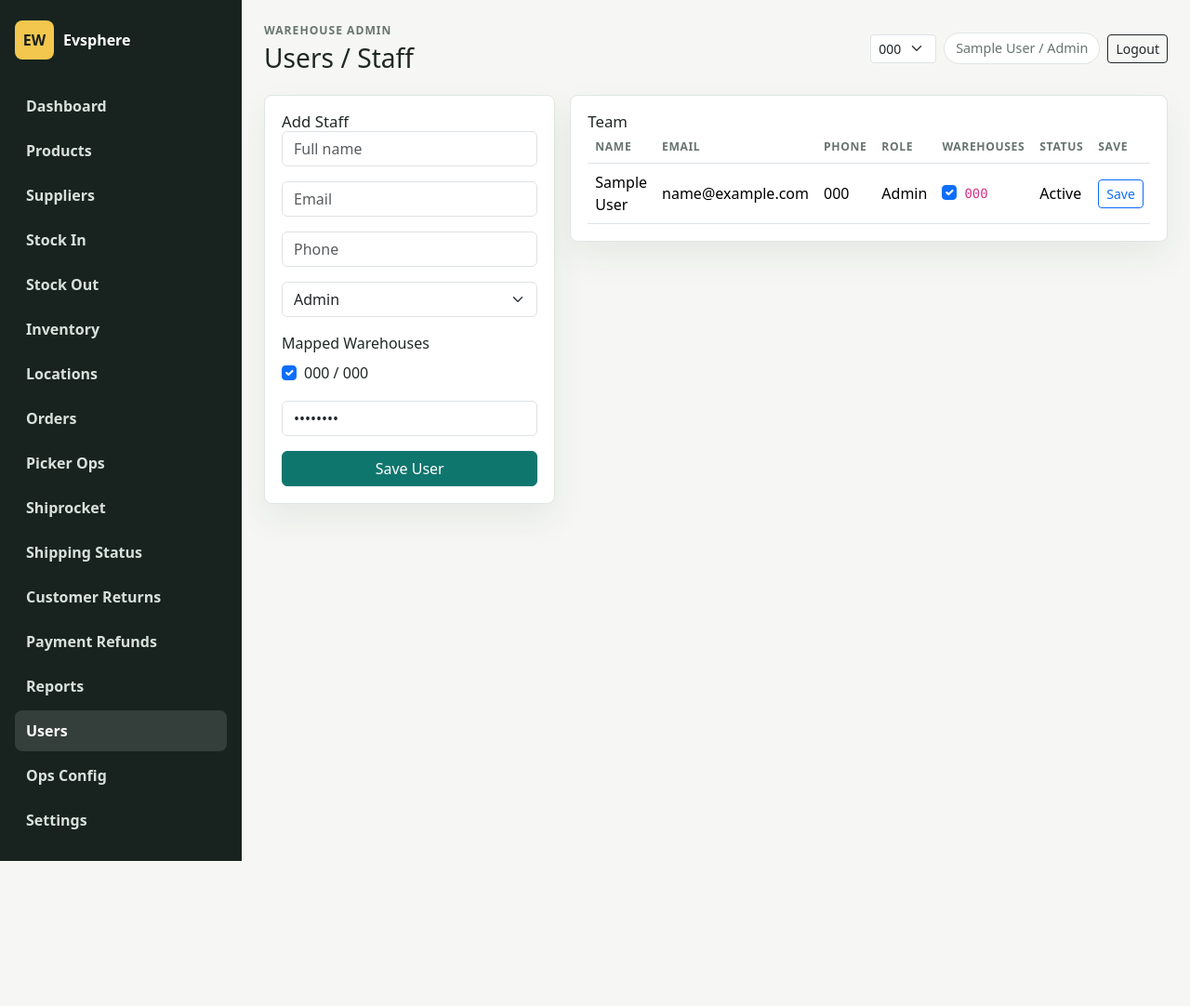
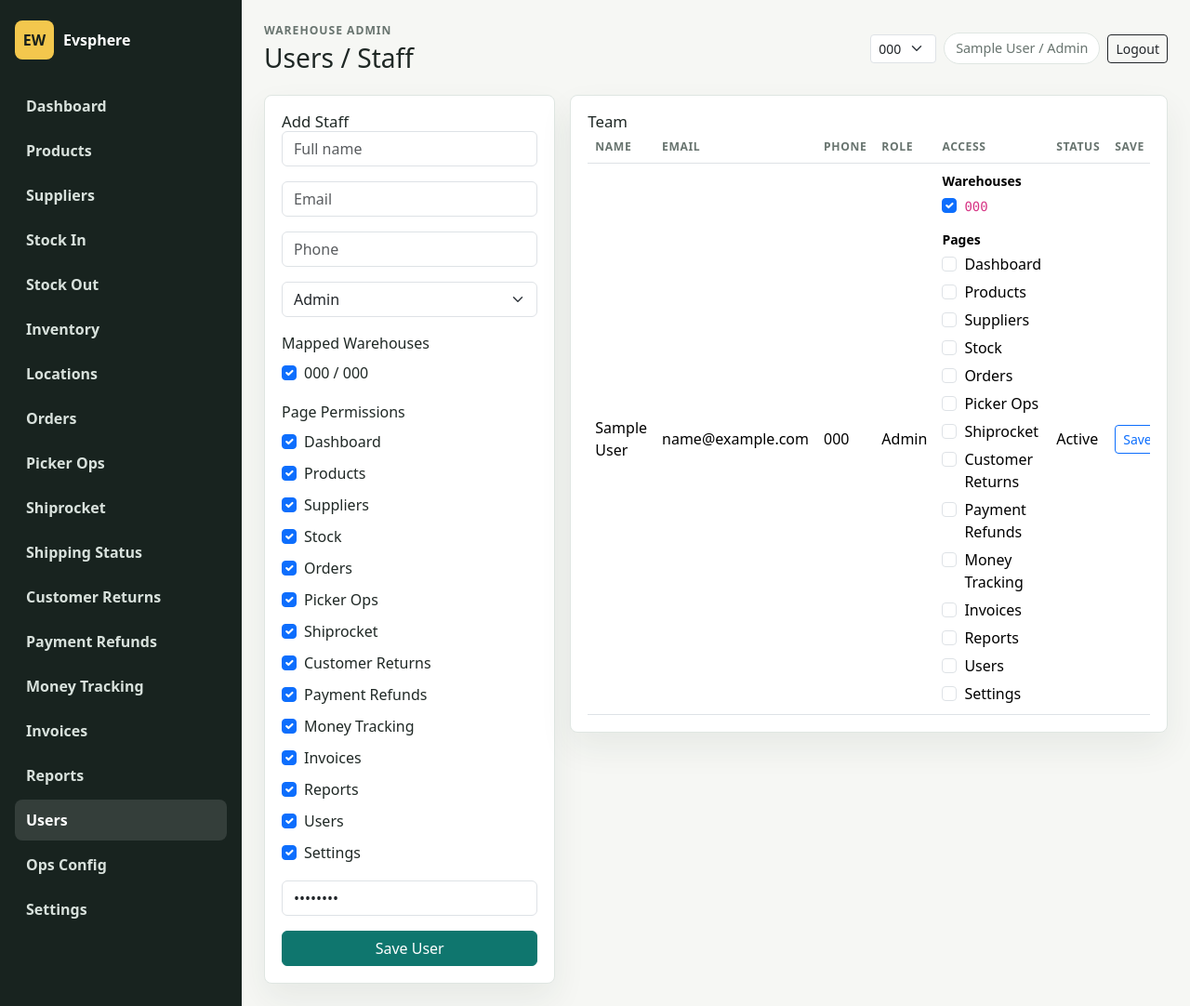
Before and after one commit to sahilalimolla001/wharehouse.evspeare, a Flask app: page /users in a window 1280 px wide. Shown: the whole page at 93% size. Before the commit the page ends 926 px from the top, so only its background shows below. Run offline with Flask 3, Linux system fonts and the light colour scheme; the visitor is signed in with stand-in values (Sample User, id 1); tables that the repository leaves empty hold one stand-in row (values such as "Sample post").

Commit message:
Add finance tracking invoices and page permissions

```diff
--- a/backend-flask/app/routes/__init__.py
+++ b/backend-flask/app/routes/__init__.py
@@ -2,6 +2,7 @@ def register_blueprints(app):
     from .api import api_bp
     from .auth import auth_bp
     from .dashboard import dashboard_bp
+    from .finance import finance_bp
     from .orders import orders_bp
     from .products import products_bp
     from .reports import reports_bp
@@ -14,6 +15,7 @@ def register_blueprints(app):
 
     app.register_blueprint(auth_bp)
     app.register_blueprint(dashboard_bp)
+    app.register_blueprint(finance_bp)
     app.register_blueprint(products_bp)
     app.register_blueprint(suppliers_bp)
     app.register_blueprint(stock_bp)
--- a/backend-flask/app/routes/api.py
+++ b/backend-flask/app/routes/api.py
@@ -14,6 +14,7 @@ from ..models import Barcode, CustomerReturnItem, CustomerReturnOrder, Inventory
 from ..utils.customer_website import notify_product_change
 from ..utils.google_sheets import auto_sync_current_stock_sheet
 from ..utils.google_storage import get_storage_client, upload_product_image
+from ..utils.finance import ensure_invoice, record_money_transaction
 from ..utils.order_payload import order_automation_summary
 from ..utils.payu import PayURefundError, initiate_payu_refund
 from ..utils.picker_ops import auto_assign_order_to_picker, order_bin_analysis, picker_online_from_request, pickable_statuses, product_pick_location
@@ -117,6 +118,7 @@ def api_login():
     user = User.query.filter_by(email=data.get("email", "").strip().lower(), is_active=True).first()
     if not user or not user.check_password(data.get("password", "")):
         return jsonify({"ok": False, "message": "Invalid email or password"}), 401
+    session.permanent = True
     session["user_id"] = user.id
     session["user_role"] = user.role
     return jsonify({"ok": True, "user": serialize_user(user), "token": create_api_token(user)})
@@ -362,6 +364,7 @@ def api_import_order():
     try:
         order, created = create_order_from_integration(data)
         shiprocket = ensure_shiprocket_order(order, user_id=current_api_user_id())
+        ensure_invoice(order, "sale", "issued", payload=data)
         db.session.commit()
         return jsonify({"ok": True, "created": created, "order": serialize_order(order), "shiprocket": shiprocket}), 201 if created else 200
     except (TypeError, ValueError, ShiprocketError) as error:
@@ -376,6 +379,8 @@ def api_import_return():
     try:
         return_order, created = create_return_from_integration(data)
         shiprocket = create_shiprocket_return_for_customer_return(return_order, user_id=current_api_user_id())
+        if return_order.order:
+            ensure_invoice(return_order.order, "return", "return_requested", payload=data)
         db.session.commit()
         return jsonify({"ok": True, "created": created, "return_order": serialize_return_order(return_order), "shiprocket": shiprocket}), 201 if created else 200
     except (TypeError, ValueError, ShiprocketError) as error:
@@ -396,6 +401,7 @@ def api_import_order_cancel():
                 shiprocket_cancel = cancel_shiprocket_order([order.courier_order_id], current_app.config)
             cancel_stock_order = create_cancel_stock_in_order(order, data)
             order.status = "cancelled" if not cancel_stock_order else "cancel_requested"
+            ensure_invoice(order, "cancel", "cancelled", payload=data)
         refund, created = create_refund_from_cancel(data, order)
         log_activity(
             "order_cancel_request",
--- a/backend-flask/app/routes/auth.py
+++ b/backend-flask/app/routes/auth.py
@@ -1,6 +1,7 @@
+import json
 from functools import wraps
 
-from flask import Blueprint, flash, redirect, render_template, request, session, url_for
+from flask import Blueprint, abort, flash, redirect, render_template, request, session, url_for
 
 from ..models import User, Warehouse
 
@@ -30,6 +31,57 @@ def user_has_role(user, *roles):
         return True
     allowed_roles = {role for role in roles if role}
     return user.role == "admin" or user.role in allowed_roles
+
+
+PAGE_PERMISSIONS = {
+    "dashboard": "Dashboard",
+    "products": "Products",
+    "suppliers": "Suppliers",
+    "stock": "Stock",
+    "orders": "Orders",
+    "picker_ops": "Picker Ops",
+    "shiprocket": "Shiprocket",
+    "returns": "Customer Returns",
+    "refunds": "Payment Refunds",
+    "money_tracking": "Money Tracking",
+    "invoices": "Invoices",
+    "reports": "Reports",
+    "users": "Users",
+    "settings": "Settings",
+}
+
+
+def user_page_permissions(user):
+    try:
+        values = json.loads(user.page_permissions or "[]")
+    except (TypeError, json.JSONDecodeError):
+        values = []
+    return set(value for value in values if value in PAGE_PERMISSIONS)
+
+
+def endpoint_permission(endpoint):
+    prefix = (endpoint or "").split(".", 1)[0]
+    if endpoint == "users.picker_ops":
+        return "picker_ops"
+    if endpoint in {"users.settings", "users.ops_config"}:
+        return "settings"
+    if endpoint == "finance.money_tracking":
+        return "money_tracking"
+    if endpoint == "finance.invoices":
+        return "invoices"
+    return prefix if prefix in PAGE_PERMISSIONS else ""
+
+
+def user_can_page(user, endpoint):
+    if not user or user.role == "admin":
+        return bool(user)
+    permission = endpoint_permission(endpoint)
+    if not permission:
+        return True
+    if not user.page_permissions:
+        return True
+    allowed = user_page_permissions(user)
+    return permission in allowed
 
 
 def current_user_can(*roles):
@@ -86,6 +138,9 @@ def role_required(*roles):
             if not user_has_role(user, *roles):
                 flash("You do not have permission to open that page.", "warning")
                 return redirect(url_for("dashboard.dashboard"))
+            if not user_can_page(user, request.endpoint):
+                flash("Page permission approval required.", "warning")
+                abort(403)
             return view(*args, **kwargs)
 
         return wrapped_view
@@ -101,6 +156,8 @@ def inject_current_user():
             "accessible_warehouses": accessible_warehouses,
             "selected_warehouse": selected_warehouse,
             "role_label": lambda role: ROLE_LABELS.get(role, str(role or "").title()),
+            "page_permissions": PAGE_PERMISSIONS,
+            "user_can_page": user_can_page,
         }
 
 
@@ -118,6 +175,7 @@ def login():
         password = request.form.get("password", "")
         user = User.query.filter_by(email=email, is_active=True).first()
         if user and user.check_password(password):
+            session.permanent = True
             session["user_id"] = user.id
             session["user_role"] = user.role
             flash("Welcome back.", "success")
--- a/backend-flask/app/routes/shiprocket.py
+++ b/backend-flask/app/routes/shiprocket.py
@@ -365,7 +365,7 @@ def create_shiprocket_return_for_customer_return(return_order, user_id=None):
     payload = build_shiprocket_payload_for_order(source_order, package)
     payload["order_id"] = return_order.return_number
     payload["comment"] = f"Return for {source_order.order_number}"
-    payload.update(return_payload_fields(payload))
+    payload.update(return_payload_fields(payload, source_order))
     payload["length"] = decimal_payload(package["length"])
     payload["breadth"] = decimal_payload(package["breadth"])
     payload["height"] = decimal_payload(package["height"])
@@ -383,7 +383,7 @@ def create_shiprocket_return_for_customer_return(return_order, user_id=None):
     return {"created": True, "result": result, "summary": summarize_shiprocket_response(result)}
 
 
-def return_payload_fields(forward_payload):
+def return_payload_fields(forward_payload, source_order=None):
     fields = {
         "pickup_customer_name": forward_payload.get("shipping_customer_name") or forward_payload.get("billing_customer_name"),
         "pickup_last_name": forward_payload.get("shipping_last_name") or forward_payload.get("billing_last_name", ""),
@@ -396,7 +396,7 @@ def return_payload_fields(forward_payload):
         "pickup_email": forward_payload.get("shipping_email") or forward_payload.get("billing_email", ""),
         "pickup_phone": forward_payload.get("shipping_phone") or forward_payload.get("billing_phone"),
     }
-    warehouse_id = current_app.config.get("SHIPROCKET_RETURN_WAREHOUSE_ID", "")
+    warehouse_id = current_app.config.get("SHIPROCKET_RETURN_WAREHOUSE_ID", "") or (source_order.warehouse_id if source_order else "")
     if str(warehouse_id).strip():
         fields["return_warehouse_id"] = int(warehouse_id) if str(warehouse_id).isdigit() else warehouse_id
     return fields
--- a/backend-flask/app/routes/users.py
+++ b/backend-flask/app/routes/users.py
@@ -1,3 +1,5 @@
+import json
+
 from flask import Blueprint, current_app, flash, redirect, render_template, request, url_for
 
 from ..extensions import db
@@ -26,6 +28,7 @@ def users():
         warehouse_ids = [int(value) for value in request.form.getlist("warehouse_ids") if value.isdigit()]
         if warehouse_ids:
             user.warehouses = Warehouse.query.filter(Warehouse.id.in_(warehouse_ids)).all()
+        user.page_permissions = json.dumps(request.form.getlist("page_permissions"))
         db.session.add(user)
         db.session.commit()
         flash("Staff user saved.", "success")
@@ -33,7 +36,13 @@ def users():
 
     users_list = User.query.order_by(User.full_name).all()
     warehouses = Warehouse.query.filter_by(is_active=True).order_by(Warehouse.code).all()
-    return render_template("users.html", users=users_list, warehouses=warehouses)
+    user_permissions = {}
+    for user in users_list:
+        try:
+            user_permissions[user.id] = set(json.loads(user.page_permissions or "[]"))
+        except (TypeError, json.JSONDecodeError):
+            user_permissions[user.id] = set()
+    return render_template("users.html", users=users_list, warehouses=warehouses, user_permissions=user_permissions)
 
 
 @users_bp.post("/users/<int:user_id>/warehouses")
@@ -42,6 +51,7 @@ def update_user_warehouses(user_id):
     user = User.query.get_or_404(user_id)
     warehouse_ids = [int(value) for value in request.form.getlist("warehouse_ids") if value.isdigit()]
     user.warehouses = Warehouse.query.filter(Warehouse.id.in_(warehouse_ids)).all() if warehouse_ids else []
+    user.page_permissions = json.dumps(request.form.getlist("page_permissions"))
     db.session.commit()
     flash("User warehouse mapping updated.", "success")
     return redirect(url_for("users.users"))
--- a/backend-flask/app/templates/base.html
+++ b/backend-flask/app/templates/base.html
@@ -15,31 +15,55 @@
           <strong>Evsphere</strong>
         </a>
         <nav class="nav flex-column gap-1">
-          <a class="nav-link {% if request.endpoint == 'dashboard.dashboard' %}active{% endif %}" href="{{ url_for('dashboard.dashboard') }}">Dashboard</a>
-          <a class="nav-link {% if request.endpoint in ['products.products', 'products.product_form'] %}active{% endif %}" href="{{ url_for('products.products') }}">Products</a>
-          {% if current_user_can("manager") %}
+          {% if user_can_page(current_user, 'dashboard.dashboard') %}
+            <a class="nav-link {% if request.endpoint == 'dashboard.dashboard' %}active{% endif %}" href="{{ url_for('dashboard.dashboard') }}">Dashboard</a>
+          {% endif %}
+          {% if user_can_page(current_user, 'products.products') %}
+            <a class="nav-link {% if request.endpoint in ['products.products', 'products.product_form'] %}active{% endif %}" href="{{ url_for('products.products') }}">Products</a>
+          {% endif %}
+          {% if current_user_can("manager") and user_can_page(current_user, 'suppliers.suppliers') %}
             <a class="nav-link {% if request.endpoint in ['suppliers.suppliers', 'suppliers.add_supplier'] %}active{% endif %}" href="{{ url_for('suppliers.suppliers') }}">Suppliers</a>
           {% endif %}
-          {% if current_user_can("manager", "staff") %}
+          {% if current_user_can("manager", "staff") and user_can_page(current_user, 'stock.stock_in') %}
             <a class="nav-link {% if request.endpoint == 'stock.stock_in' %}active{% endif %}" href="{{ url_for('stock.stock_in') }}">Stock In</a>
             <a class="nav-link {% if request.endpoint == 'stock.stock_out' %}active{% endif %}" href="{{ url_for('stock.stock_out') }}">Stock Out</a>
           {% endif %}
-          <a class="nav-link {% if request.endpoint == 'stock.inventory' %}active{% endif %}" href="{{ url_for('stock.inventory') }}">Inventory</a>
-          <a class="nav-link {% if request.endpoint in ['stock.warehouse_locations', 'stock.add_location'] %}active{% endif %}" href="{{ url_for('stock.warehouse_locations') }}">Locations</a>
-          <a class="nav-link {% if request.endpoint in ['orders.orders', 'orders.add_order', 'orders.order_detail'] %}active{% endif %}" href="{{ url_for('orders.orders') }}">Orders</a>
-          {% if current_user_can("manager", "staff") %}
+          {% if user_can_page(current_user, 'stock.inventory') %}
+            <a class="nav-link {% if request.endpoint == 'stock.inventory' %}active{% endif %}" href="{{ url_for('stock.inventory') }}">Inventory</a>
+            <a class="nav-link {% if request.endpoint in ['stock.warehouse_locations', 'stock.add_location'] %}active{% endif %}" href="{{ url_for('stock.warehouse_locations') }}">Locations</a>
+          {% endif %}
+          {% if user_can_page(current_user, 'orders.orders') %}
+            <a class="nav-link {% if request.endpoint in ['orders.orders', 'orders.add_order', 'orders.order_detail'] %}active{% endif %}" href="{{ url_for('orders.orders') }}">Orders</a>
+          {% endif %}
+          {% if current_user_can("manager", "staff") and user_can_page(current_user, 'users.picker_ops') %}
             <a class="nav-link {% if request.endpoint == 'users.picker_ops' %}active{% endif %}" href="{{ url_for('users.picker_ops') }}">Picker Ops</a>
+          {% endif %}
+          {% if current_user_can("manager", "staff") and user_can_page(current_user, 'shiprocket.create_order') %}
             <a class="nav-link {% if request.endpoint == 'shiprocket.create_order' %}active{% endif %}" href="{{ url_for('shiprocket.create_order') }}">Shiprocket</a>
             <a class="nav-link {% if request.endpoint in ['shiprocket.shipping_status', 'shiprocket.webhook_updates'] %}active{% endif %}" href="{{ url_for('shiprocket.shipping_status') }}">Shipping Status</a>
+          {% endif %}
+          {% if current_user_can("manager", "staff") and user_can_page(current_user, 'returns.customer_returns') %}
             <a class="nav-link {% if request.endpoint and request.endpoint.startswith('returns.') %}active{% endif %}" href="{{ url_for('returns.customer_returns') }}">Customer Returns</a>
+          {% endif %}
+          {% if current_user_can("manager", "staff") and user_can_page(current_user, 'refunds.payment_refunds') %}
             <a class="nav-link {% if request.endpoint and request.endpoint.startswith('refunds.') %}active{% endif %}" href="{{ url_for('refunds.payment_refunds') }}">Payment Refunds</a>
           {% endif %}
-          {% if current_user_can("manager") %}
+          {% if current_user_can("manager", "staff") and user_can_page(current_user, 'finance.money_tracking') %}
+            <a class="nav-link {% if request.endpoint == 'finance.money_tracking' %}active{% endif %}" href="{{ url_for('finance.money_tracking') }}">Money Tracking</a>
+          {% endif %}
+          {% if current_user_can("manager", "staff") and user_can_page(current_user, 'finance.invoices') %}
+            <a class="nav-link {% if request.endpoint == 'finance.invoices' %}active{% endif %}" href="{{ url_for('finance.invoices') }}">Invoices</a>
+          {% endif %}
+          {% if current_user_can("manager") and user_can_page(current_user, 'reports.reports') %}
             <a class="nav-link {% if request.endpoint == 'reports.reports' %}active{% endif %}" href="{{ url_for('reports.reports') }}">Reports</a>
           {% endif %}
-          {% if current_user_can("admin") %}
+          {% if current_user_can("admin") and user_can_page(current_user, 'users.users') %}
             <a class="nav-link {% if request.endpoint == 'users.users' %}active{% endif %}" href="{{ url_for('users.users') }}">Users</a>
+          {% endif %}
+          {% if current_user_can("admin") and user_can_page(current_user, 'users.ops_config') %}
             <a class="nav-link {% if request.endpoint == 'users.ops_config' %}active{% endif %}" href="{{ url_for('users.ops_config') }}">Ops Config</a>
+          {% endif %}
+          {% if current_user_can("admin") and user_can_page(current_user, 'users.settings') %}
             <a class="nav-link {% if request.endpoint == 'users.settings' %}active{% endif %}" href="{{ url_for('users.settings') }}">Settings</a>
           {% endif %}
         </nav>
--- a/backend-flask/app/templates/users.html
+++ b/backend-flask/app/templates/users.html
@@ -30,6 +30,17 @@
               {% endfor %}
             </div>
           </div>
+          <div>
+            <label class="form-label">Page Permissions</label>
+            <div class="d-grid gap-2">
+              {% for key, label in page_permissions.items() %}
+                <label class="form-check">
+                  <input class="form-check-input" type="checkbox" name="page_permissions" value="{{ key }}" checked>
+                  <span class="form-check-label">{{ label }}</span>
+                </label>
+              {% endfor %}
+            </div>
+          </div>
           <input class="form-control" name="password" type="password" placeholder="Password" value="staff123">
           <button class="btn btn-primary" type="submit">Save User</button>
         </form>
@@ -40,7 +51,7 @@
         <h2>Team</h2>
         <div class="table-responsive">
           <table class="table align-middle">
-            <thead><tr><th>Name</th><th>Email</th><th>Phone</th><th>Role</th><th>Warehouses</th><th>Status</th><th>Save</th></tr></thead>
+            <thead><tr><th>Name</th><th>Email</th><th>Phone</th><th>Role</th><th>Access</th><th>Status</th><th>Save</th></tr></thead>
             <tbody>
               {% for user in users %}
                 <tr>
@@ -51,10 +62,19 @@
                   <td>
                     <form id="warehouse-map-{{ user.id }}" method="post" action="{{ url_for('users.update_user_warehouses', user_id=user.id) }}" class="d-grid gap-1">
                       <input type="hidden" name="_csrf_token" value="{{ csrf_token() }}">
+                      <strong class="small">Warehouses</strong>
                       {% for warehouse in warehouses %}
                         <label class="form-check">
                           <input class="form-check-input" type="checkbox" name="warehouse_ids" value="{{ warehouse.id }}" {% if warehouse in user.warehouses %}checked{% endif %}>
                           <span class="form-check-label"><code>{{ warehouse.code }}</code></span>
+                        </label>
+                      {% endfor %}
+                      <strong class="small mt-2">Pages</strong>
+                      {% set allowed_pages = user_permissions.get(user.id, []) %}
+                      {% for key, label in page_permissions.items() %}
+                        <label class="form-check">
+                          <input class="form-check-input" type="checkbox" name="page_permissions" value="{{ key }}" {% if key in allowed_pages or not user.page_permissions %}checked{% endif %}>
+                          <span class="form-check-label">{{ label }}</span>
                         </label>
                       {% endfor %}
                     </form>
--- a/backend-flask/config.py
+++ b/backend-flask/config.py
@@ -68,7 +68,7 @@ class Config:
     SESSION_COOKIE_SECURE = env_bool("SESSION_COOKIE_SECURE", IS_PRODUCTION)
     SESSION_COOKIE_SAMESITE = os.getenv("SESSION_COOKIE_SAMESITE", "None" if IS_PRODUCTION else "Lax")
     SESSION_REFRESH_EACH_REQUEST = True
-    PERMANENT_SESSION_LIFETIME = timedelta(hours=env_int("SESSION_LIFETIME_HOURS", 12))
+    PERMANENT_SESSION_LIFETIME = timedelta(hours=env_int("SESSION_LIFETIME_HOURS", 24))
     PREFERRED_URL_SCHEME = "https" if IS_PRODUCTION else "http"
     TRUST_PROXY_HEADERS = env_bool("TRUST_PROXY_HEADERS", IS_PRODUCTION)
     API_ALLOWED_ORIGINS = env_list("API_ALLOWED_ORIGINS")
```
Also changed, not shown: backend-flask/app/models.py (+44 -0 lines), backend-flask/app/routes/finance.py (added, +21 -0 lines), backend-flask/app/routes/refunds.py (+13 -0 lines), backend-flask/app/templates/invoices.html (added, +27 -0 lines), backend-flask/app/templates/money_tracking.html (added, +28 -0 lines), backend-flask/app/utils/finance.py (added, +84 -0 lines), backend-flask/migrations/versions/8a7c3f2d1e90_add_finance_and_permissions.py (added, +92 -0 lines).
